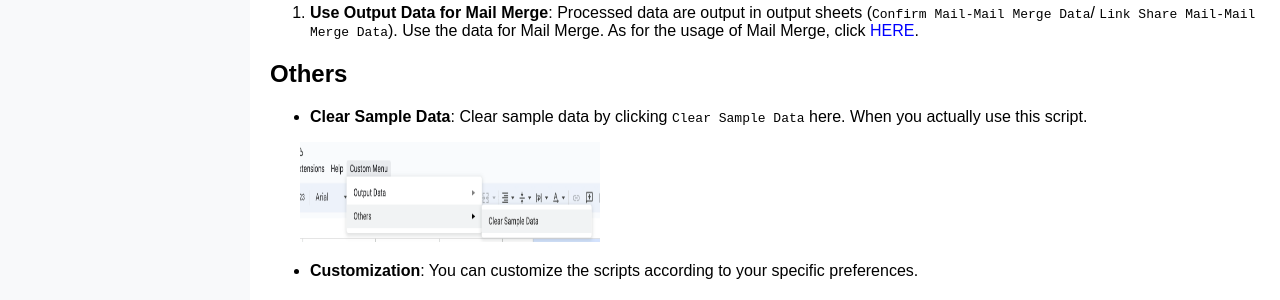
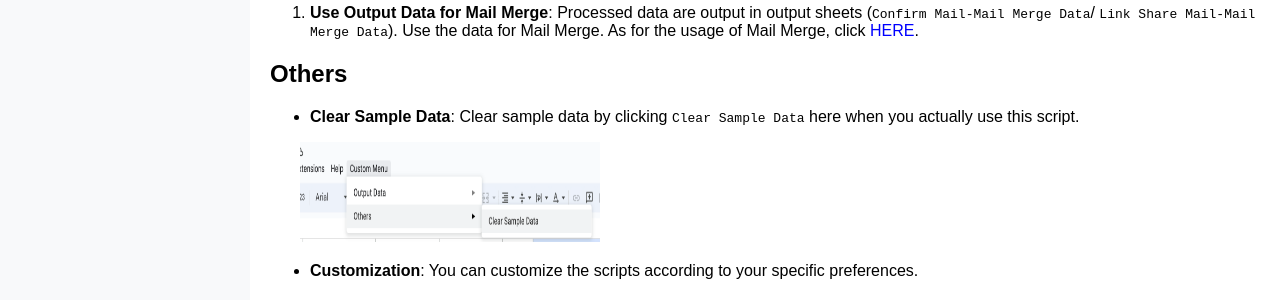
Before and after one commit to tsato21/book-data-organizer, a Jekyll site: the page built from docs/index.md, in a window 1280 px wide and 900 px high, scrolled down 2848 px. Shown: the part 584-884 px from the top of the window. Built offline with Jekyll 4.4.1, drawn with Linux system fonts in a browser that asks for light colours.

```diff
--- a/docs/index.md
+++ b/docs/index.md
@@ -97,7 +97,7 @@ By automating these processes, the Google Apps Script streamlines the management
 
 ## Others
 
-- **Clear Sample Data**: Clear sample data by clicking `Clear Sample Data` here. When you actually use this script.
+- **Clear Sample Data**: Clear sample data by clicking `Clear Sample Data` here when you actually use this script.
 
 <div style="margin-left: 30px">
   <img src="assets/images/clear-sample-data.png" alt="Image of Clear Sample Data Image" width="300" height="100">
```
